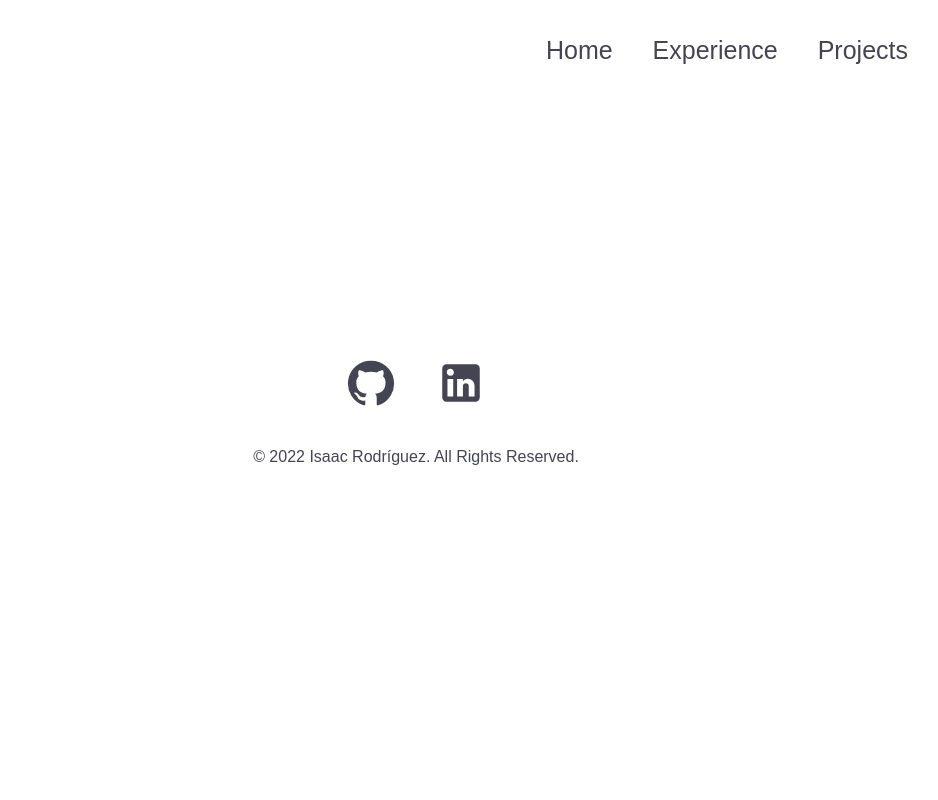
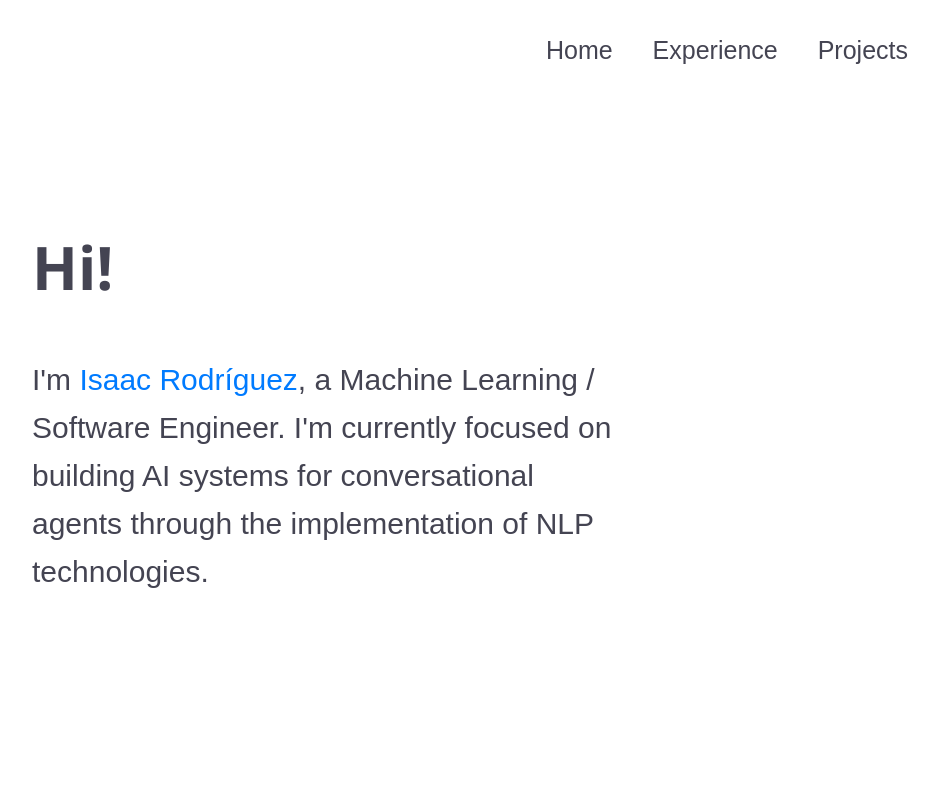
Before and after one commit to IsaacRodgz/isaacrodgz.github.io, a React (Create React App) app: page / in a window 1280 px wide. Shown: the top 800 px of the page, without its empty margins (224-1162 px from the left). Built offline with nearby package versions, Linux system fonts and the light colour scheme.

Commit message:
Change home path

```diff
--- a/src/App.js
+++ b/src/App.js
@@ -17,7 +17,7 @@
       <Router>
         <Navbar/>
         <Routes>
-          <Route path="/isaacrodgzb" element={<Home />} />
+          <Route path="/" element={<Home />} />
           <Route path="/projects" element={<Projects />} />
           <Route path="/project/:id" element={<ProjectDisplay />} />
           <Route path="/experience" element={<Experience />} />
```
